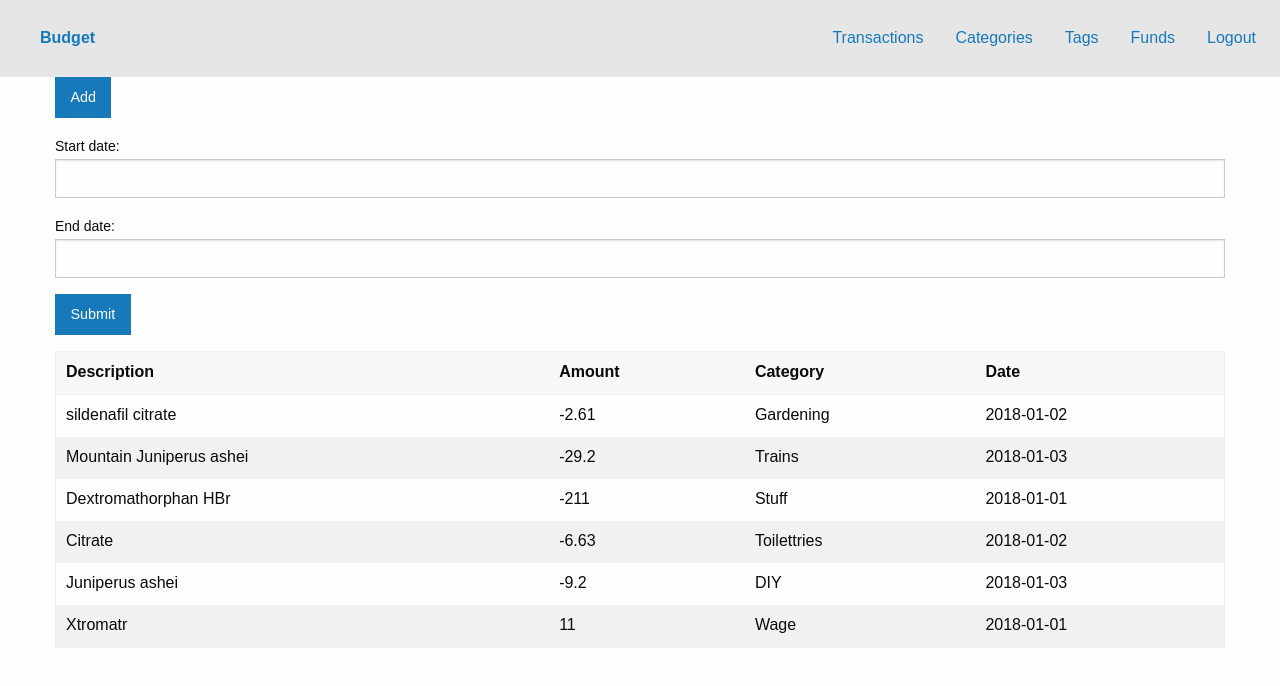
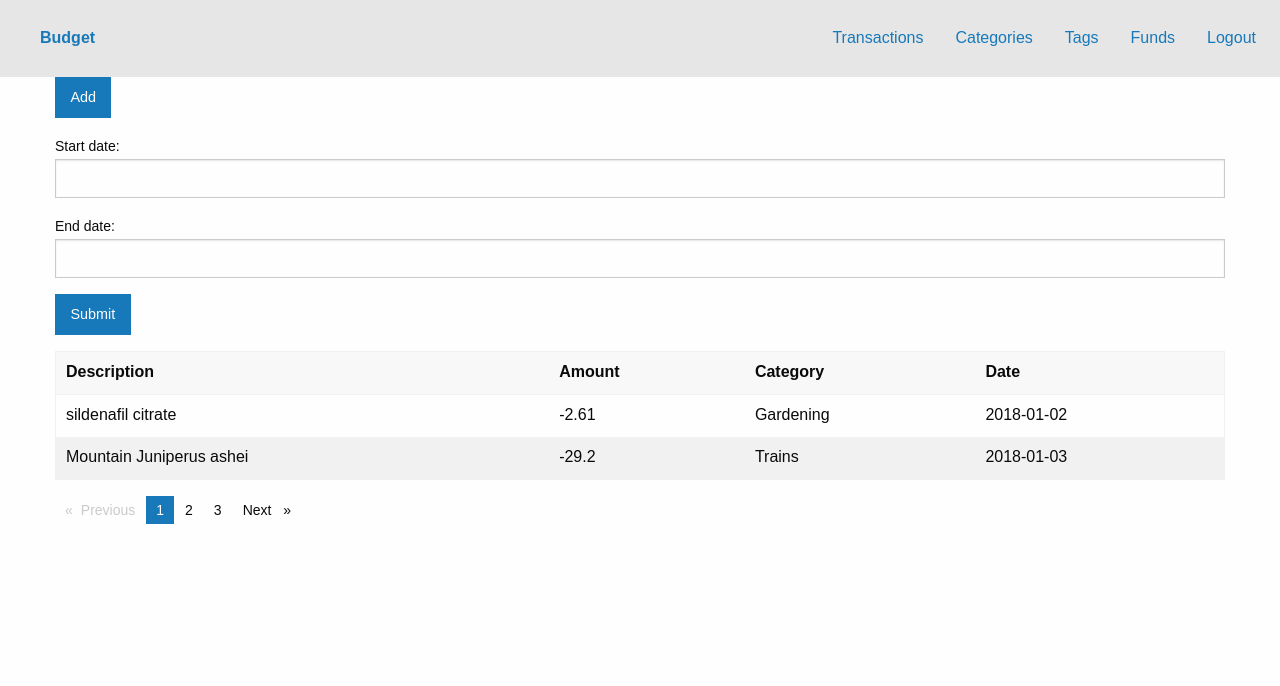
Before and after one commit to martynbiz/budget-reactjs, a React (Create React App) app: page /transactions in a window 1280 px wide. Shown: the top 686 px of the page. Built offline with nearby package versions, Linux system fonts and the light colour scheme.

Commit message:
Add pagonation to transactions

```diff
--- a/src/components/TransactionsEdit.js
+++ b/src/components/TransactionsEdit.js
@@ -7,7 +7,7 @@ import {
 
 import TransactionsForm from './includes/TransactionsForm';
 import FormErrors from './includes/FormErrors';
-import TransactionsApi from './api/Transactions';
+// import TransactionsApi from './api/Transactions';
 
 class TransactionsEdit extends Component {
 
--- a/src/components/TransactionsList.js
+++ b/src/components/TransactionsList.js
@@ -1,6 +1,4 @@
 import React, { Component } from 'react';
-
-import TransactionsEdit from './TransactionsEdit';
 
 import TransactionsSearchForm from './includes/TransactionsSearchForm';
 import TransactionsTable from './includes/TransactionsTable';
--- /dev/null
+++ b/src/components/includes/Pagination.js
@@ -0,0 +1,52 @@
+import React, { Component } from 'react';
+
+/**
+ * This is just the display for transaction table. It needs to be passed submit and change
+ * handles in its props
+ */
+class Pagination extends Component {
+
+  render() {
+
+    const {
+      totalItems,
+      itemsPerPage,
+      currentPage,
+      onPaginate
+    } = this.props;
+
+    // generate the page links
+    let links = [];
+    for (let i=0, p=1; i<totalItems; i=i+itemsPerPage, p++) {
+        if (currentPage === p) {
+          links.push(<li key={p} className="current"><span className="show-for-sr">You're on page</span> {p}</li>);
+        } else {
+          links.push(<li key={p}><a aria-label="Page {p}" onClick={(e) => onPaginate(e, p)}>{p}</a></li>);
+        }
+    }
+
+    let lastPage = Math.ceil(totalItems / itemsPerPage);
+
+    return (
+      <nav aria-label="Pagination">
+        <ul className="pagination">
+          {currentPage === 1 ? (
+            <li className="pagination-previous disabled">Previous <span className="show-for-sr">page</span></li>
+          ) : (
+            <li className="pagination-previous"><a aria-label="Previous page" onClick={(e) => onPaginate(e, 1)}>Previous <span className="show-for-sr">page</span></a></li>
+          )}
+
+          {links}
+
+          {currentPage === lastPage ? (
+            <li className="pagination-next disabled">Next <span className="show-for-sr">page</span></li>
+          ) : (
+            <li className="pagination-next"><a aria-label="Next page" onClick={(e) => onPaginate(e, lastPage)}>Next <span className="show-for-sr">page</span></a></li>
+          )}
+        </ul>
+      </nav>
+    );
+  }
+}
+
+export default Pagination;
--- a/src/components/includes/TransactionsTable.js
+++ b/src/components/includes/TransactionsTable.js
@@ -3,6 +3,8 @@ import React, { Component } from 'react';
 import {
   Redirect
 } from 'react-router-dom';
+
+import Pagination from './Pagination';
 
 /**
  * This is just the display for transaction table. It needs to be passed submit and change
@@ -13,12 +15,12 @@ class TransactionsTable extends Component {
   constructor(props) {
     super(props);
     this.state = {
-  		// start_date: '',
-  		// end_date: ''
+  		currentPage: 1
     };
 
     this.handleSort = this.handleSort.bind(this);
     this.handleClick = this.handleClick.bind(this);
+    this.handlePaginate = this.handlePaginate.bind(this);
   }
 
   handleSort(event, name) {
@@ -36,6 +38,13 @@ class TransactionsTable extends Component {
     event.preventDefault();
   }
 
+  handlePaginate(event, page) {
+    this.setState({
+      currentPage: page
+    });
+    event.preventDefault();
+  }
+
   render() {
 
     // handle redirects
@@ -46,15 +55,30 @@ class TransactionsTable extends Component {
     const {
       error,
       isLoaded,
-      items,
-      clickHandler
+      items
     } = this.props;
+
     if (error) {
       return <div> Error: {error.message} < /div>;
     } else if (!isLoaded) {
       return <div> Loading... </div>;
     } else {
+
+      // these will be passed to the <Pagination/> component, but we need them
+      // for the slice too so we declare them up here first
+      const pagination = {
+        totalItems: items.length,
+        itemsPerPage: 2,
+        currentPage: this.state.currentPage,
+        onPaginate: this.handlePaginate
+      }
+
+      // for the slice
+      const end = pagination.currentPage * pagination.itemsPerPage;
+      const start = end - pagination.itemsPerPage;
+
       return (
+        <div>
           <table>
             <thead>
               <tr>
@@ -65,7 +89,7 @@ class TransactionsTable extends Component {
               </tr>
             </thead>
             <tbody>
-            {items.map(item => (
+              {items.slice(start, end).map(item => (
                 <tr key={item.id} onClick={(e) => this.handleClick(e, item.id)}>
                   <td>{item.description}</td>
                   <td>{item.amount}</td>
@@ -75,6 +99,8 @@ class TransactionsTable extends Component {
               ))}
             </tbody>
           </table>
+          <Pagination {...pagination}/>
+        </div>
       );
     }
   }
```
Also changed, not shown: 1 other file (tests, documents, lock files or other folders). Lines whose indentation alone changed are shown as unchanged.
